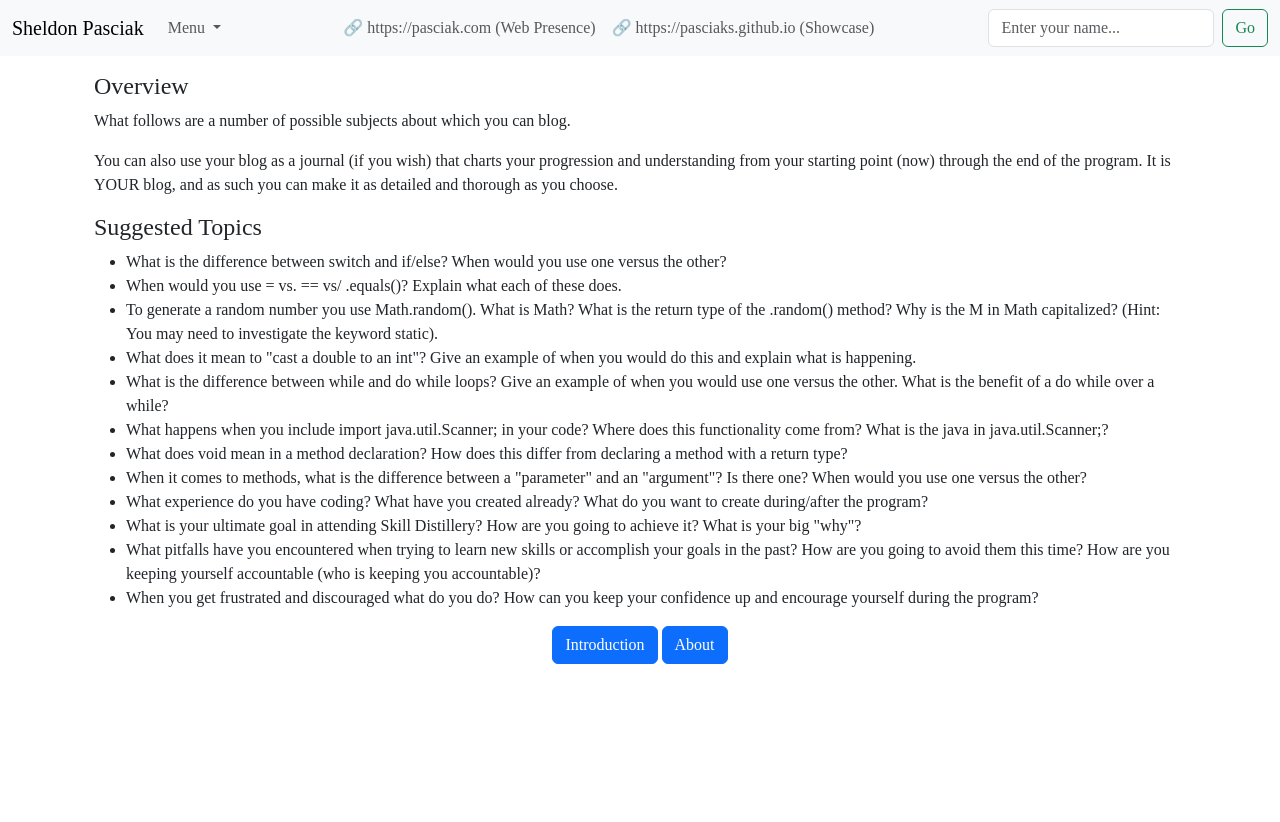
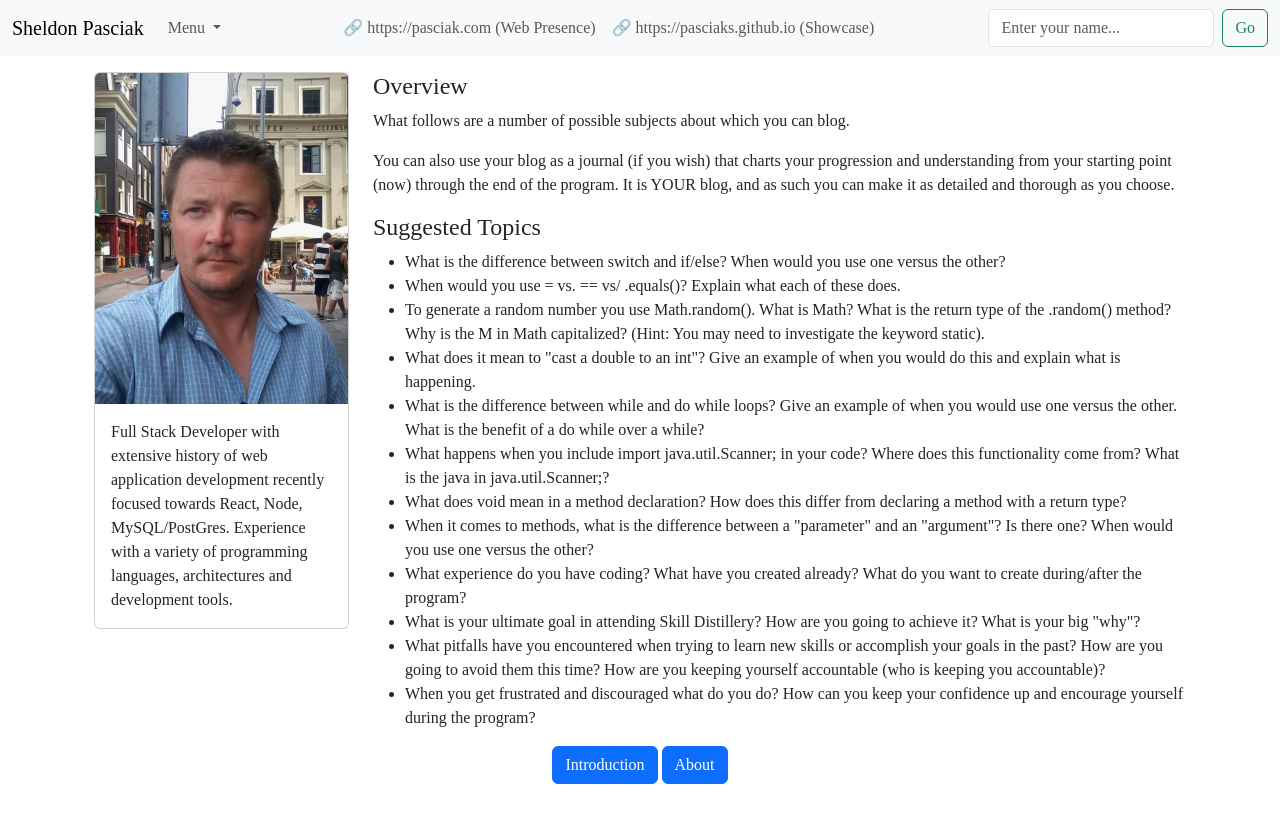
Before and after one commit to pasciaks/SDPre, a plain HTML site: page Blog/index.html in a window 1280 px wide. Before the commit the page ends 800 px from the top, so only its background shows below. Drawn offline with nearby package versions, Linux system fonts and the light colour scheme.

Commit message:
Final touches to Blog - portfolio page

```diff
--- a/Blog/index.html
+++ b/Blog/index.html
@@ -121,11 +121,13 @@
 
                 <ul class="navbar-nav me-auto mb-2 mb-lg-0">
                     <li class="nav-item">
-                        <a class="nav-link" target="_blank" href="https://pasciak.com">🔗 https://pasciak.com (Web Presence)</a>
+                        <a class="nav-link" target="_blank" href="https://pasciak.com">🔗 https://pasciak.com (Web
+                            Presence)</a>
                     </li>
 
                     <li class="nav-item">
-                        <a class="nav-link" target="_blank" href="https://pasciaks.github.io/">🔗 https://pasciaks.github.io (Showcase)</a>
+                        <a class="nav-link" target="_blank" href="https://pasciaks.github.io/">🔗
+                            https://pasciaks.github.io (Showcase)</a>
                     </li>
 
                 </ul>
@@ -144,44 +146,73 @@
 <div class="container">
 
     <div class="container">
+        <div class="row">
+
+
+            <div class="col col-md-3 mt-3">
+                <div class="card">
+                    <a href="https://pasciaks.github.io/" target="_blank"><img class="card-img-top" src="./images/me-dam.jpg" alt="Sheldon Pasciak"></a>
+                    <div class="card-body">
+                        <p class="card-text">
+                            Full Stack Developer with extensive history of web application development recently focused
+                            towards React, Node, MySQL/PostGres. Experience with a variety of programming languages,
+                            architectures and development tools.
+                        </p>
+                    </div>
+                </div>
+            </div>
+
+            <div class="col col-md-9">
                 <h4 class="mt-3">Overview</h4>
                 <p>What follows are a number of possible subjects about which you can blog.</p>
 
-        <p>You can also use your blog as a journal (if you wish) that charts your progression and understanding from
-            your starting point (now) through the end of the program. It is YOUR blog, and as such you can make it as
+                <p>You can also use your blog as a journal (if you wish) that charts your progression and understanding
+                    from
+                    your starting point (now) through the end of the program. It is YOUR blog, and as such you can make
+                    it as
                     detailed and thorough as you choose.</p>
+
 
                 <h4 class="mt-3">Suggested Topics</h4>
                 <ul>
                     <li>What is the difference between switch and if/else? When would you use one versus the other?</li>
                     <li>When would you use = vs. == vs/ .equals()? Explain what each of these does.</li>
                     <li>To generate a random number you use Math.random(). What is Math? What is the return type of the
-                .random() method? Why is the M in Math capitalized? (Hint: You may need to investigate the keyword
+                        .random() method? Why is the M in Math capitalized? (Hint: You may need to investigate the
+                        keyword
                         static).
                     </li>
-            <li>What does it mean to "cast a double to an int"? Give an example of when you would do this and explain
+                    <li>What does it mean to "cast a double to an int"? Give an example of when you would do this and
+                        explain
                         what is happening.
                     </li>
-            <li>What is the difference between while and do while loops? Give an example of when you would use one
+                    <li>What is the difference between while and do while loops? Give an example of when you would use
+                        one
                         versus the other. What is the benefit of a do while over a while?
                     </li>
-            <li>What happens when you include import java.util.Scanner; in your code? Where does this functionality come
+                    <li>What happens when you include import java.util.Scanner; in your code? Where does this
+                        functionality come
                         from? What is the java in java.util.Scanner;?
                     </li>
-            <li>What does void mean in a method declaration? How does this differ from declaring a method with a return
+                    <li>What does void mean in a method declaration? How does this differ from declaring a method with a
+                        return
                         type?
                     </li>
-            <li>When it comes to methods, what is the difference between a "parameter" and an "argument"? Is there one?
+                    <li>When it comes to methods, what is the difference between a "parameter" and an "argument"? Is
+                        there one?
                         When would you use one versus the other?
                     </li>
                     <li>What experience do you have coding? What have you created already? What do you want to create
                         during/after the program?
                     </li>
-            <li>What is your ultimate goal in attending Skill Distillery? How are you going to achieve it? What is your
+                    <li>What is your ultimate goal in attending Skill Distillery? How are you going to achieve it? What
+                        is your
                         big "why"?
                     </li>
-            <li>What pitfalls have you encountered when trying to learn new skills or accomplish your goals in the past?
-                How are you going to avoid them this time? How are you keeping yourself accountable (who is keeping you
+                    <li>What pitfalls have you encountered when trying to learn new skills or accomplish your goals in
+                        the past?
+                        How are you going to avoid them this time? How are you keeping yourself accountable (who is
+                        keeping you
                         accountable)?
                     </li>
                     <li>When you get frustrated and discouraged what do you do? How can you keep your confidence up and
@@ -189,7 +220,8 @@
                     </li>
                 </ul>
             </div>
-
+        </div>
+    </div>
     <footer class="text-center">
 
         <!-- Button trigger modal -->
@@ -221,7 +253,7 @@
     <!--    </button>-->
 
     <!-- Off Canvas -->
-    <div aria-labelledby="offcanvasExampleLabel" class="offcanvas offcanvas-start" id="offcanvasExample" tabindex="-1">
+    <div aria-labelledby="offcanvasExampleLabel" class="offcanvas offcanvas-end" id="offcanvasExample" tabindex="-1">
 
         <div class="offcanvas-header">
             <h5 class="offcanvas-title" id="offcanvasExampleLabel">About...</h5>
```
Also changed, not shown: Blog/images/me-dam.jpg (added). Lines whose indentation alone changed are shown as unchanged.
